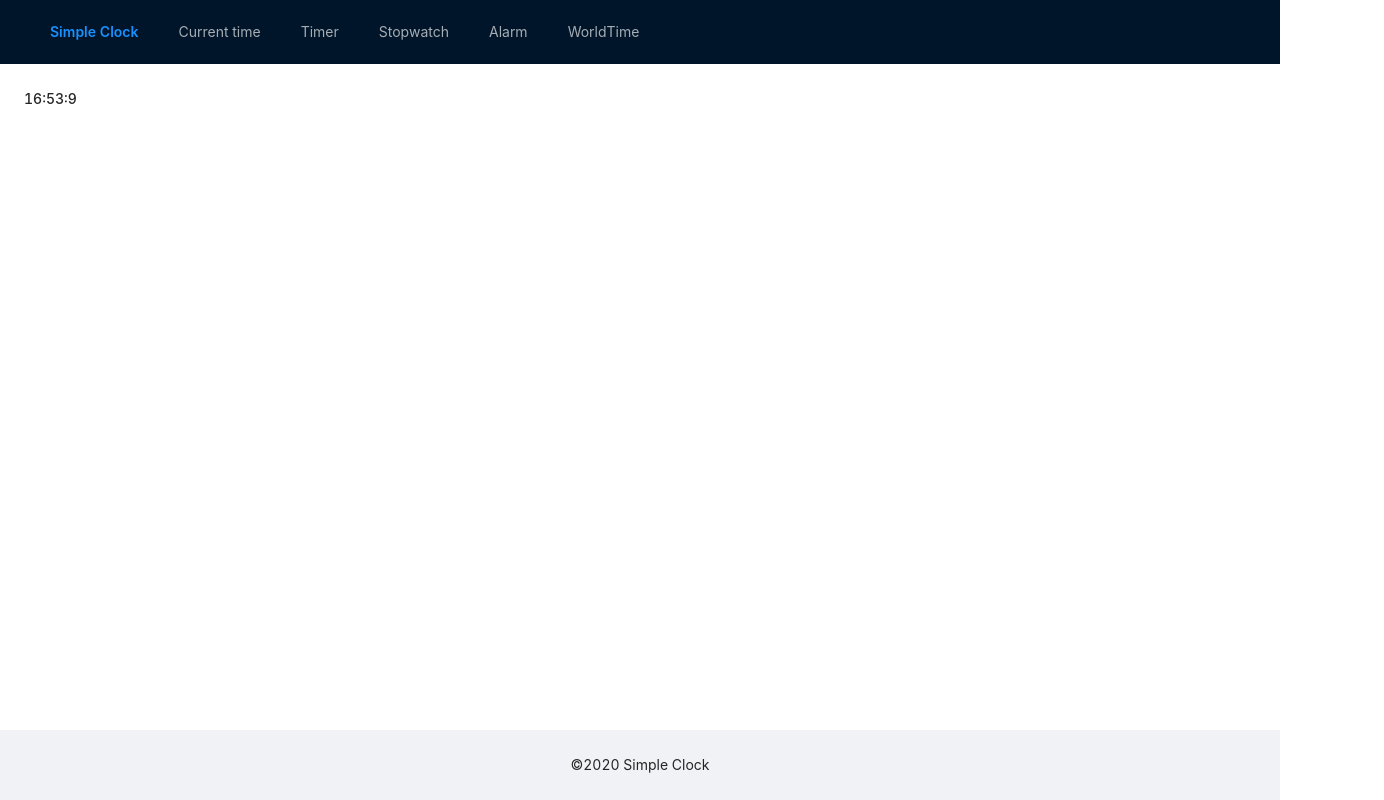
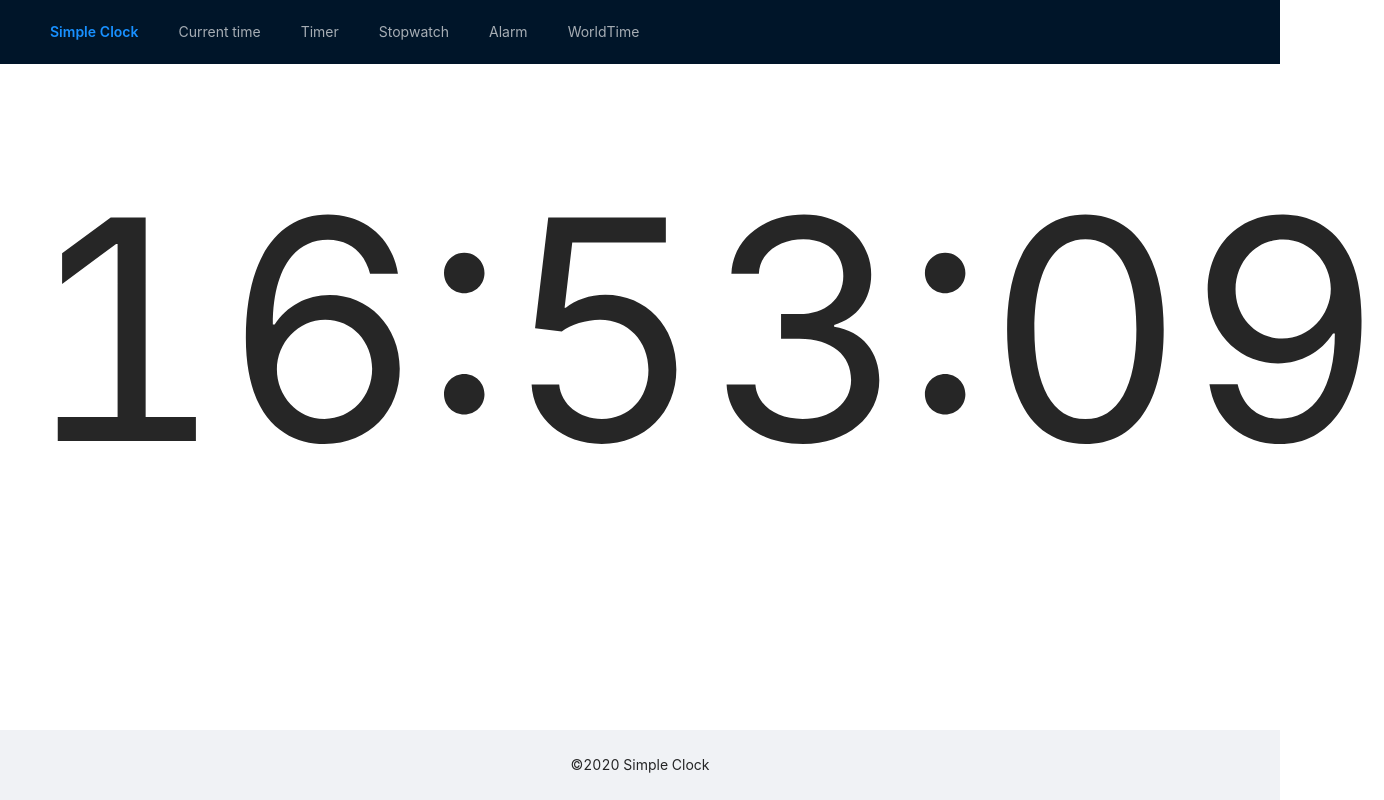
Before and after one commit to mirmousaviii/clock, a React (Create React App) app: page / in a window 1280 px wide. Shown: the whole page, 1384 px wide, since content can reach past the window. Built offline with nearby package versions, Linux system fonts and the light colour scheme.

Commit message:
Use ProClock

```diff
--- a/src/App.css
+++ b/src/App.css
@@ -10,3 +10,7 @@
     float: left;
     margin-right: 20px;
 }
+
+.full-size {
+    font-size: 24vw;
+}
--- a/src/components/ProClock.js
+++ b/src/components/pro-clock.js
@@ -1,18 +1,15 @@
 import React from 'react';
 import ReactMoment from 'react-moment';
-
 
 function ProClock(props) {
 
   return (
-    <span>
-      <h4>
+      <span>
         <ReactMoment
-          format={props.format || "HH:mm:ss"}
-          interval={props.interval || 1000}
+            format={props.format || 'HH:mm:ss'}
+            interval={props.interval || 1000}
         />
-      </h4>
-    </span>
+      </span>
 
   );
 }
--- a/src/layouts/default-layout.js
+++ b/src/layouts/default-layout.js
@@ -1,5 +1,5 @@
 import {Layout, Typography} from 'antd';
-import Nav from '../components/Nav';
+import Nav from '../components/nav';
 import routes from '../routes';
 import {Route} from 'react-router-dom';
 
--- a/src/pages/current-time.js
+++ b/src/pages/current-time.js
@@ -1,10 +1,12 @@
 import React from 'react';
-import SimpleClock from '../components/SimpleClock';
+import ProClock from '../components/pro-clock';
 
 function CurrentTime() {
 
   return (
-        <SimpleClock/>
+      <span className='full-size'>
+        <ProClock/>
+      </span>
   );
 }
 
```
Also changed, not shown: src/components/nav.js (renamed from src/components/Nav.js), src/components/simple-clock.js (renamed from src/components/SimpleClock.js).
